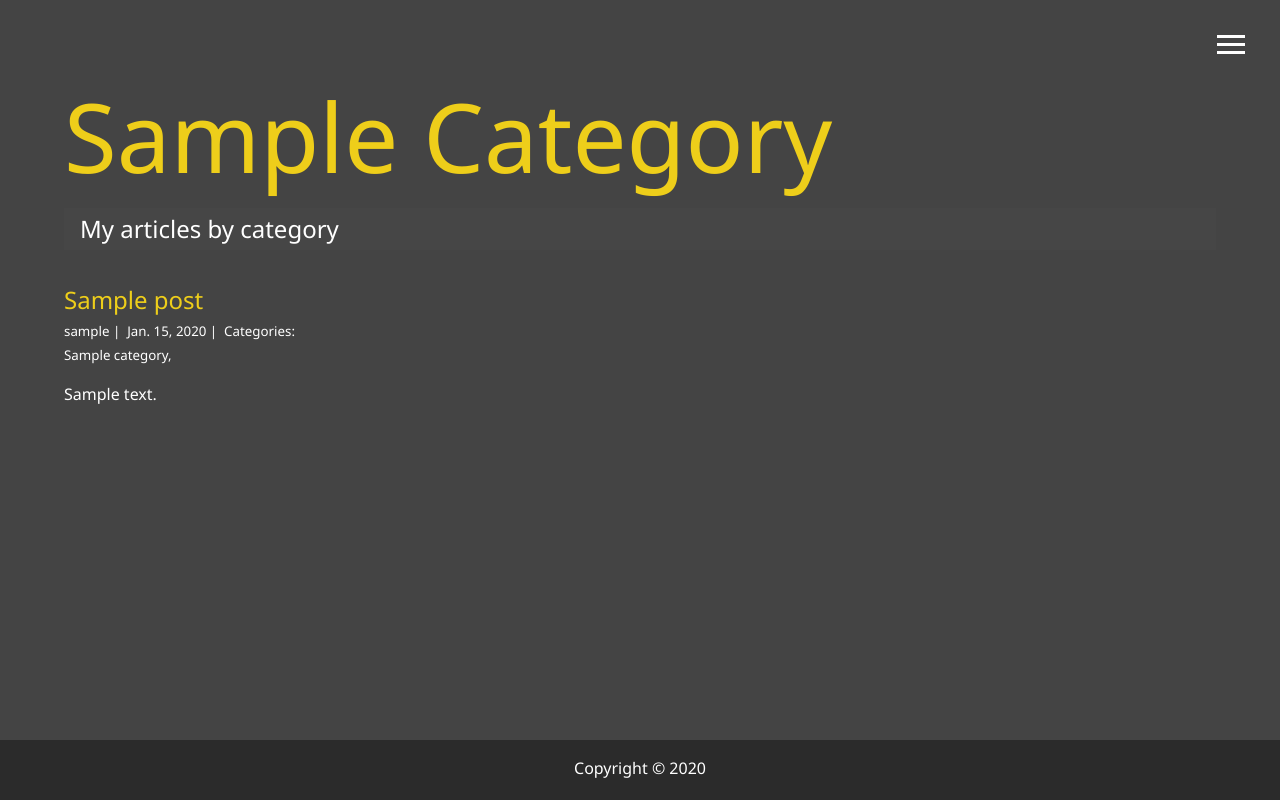
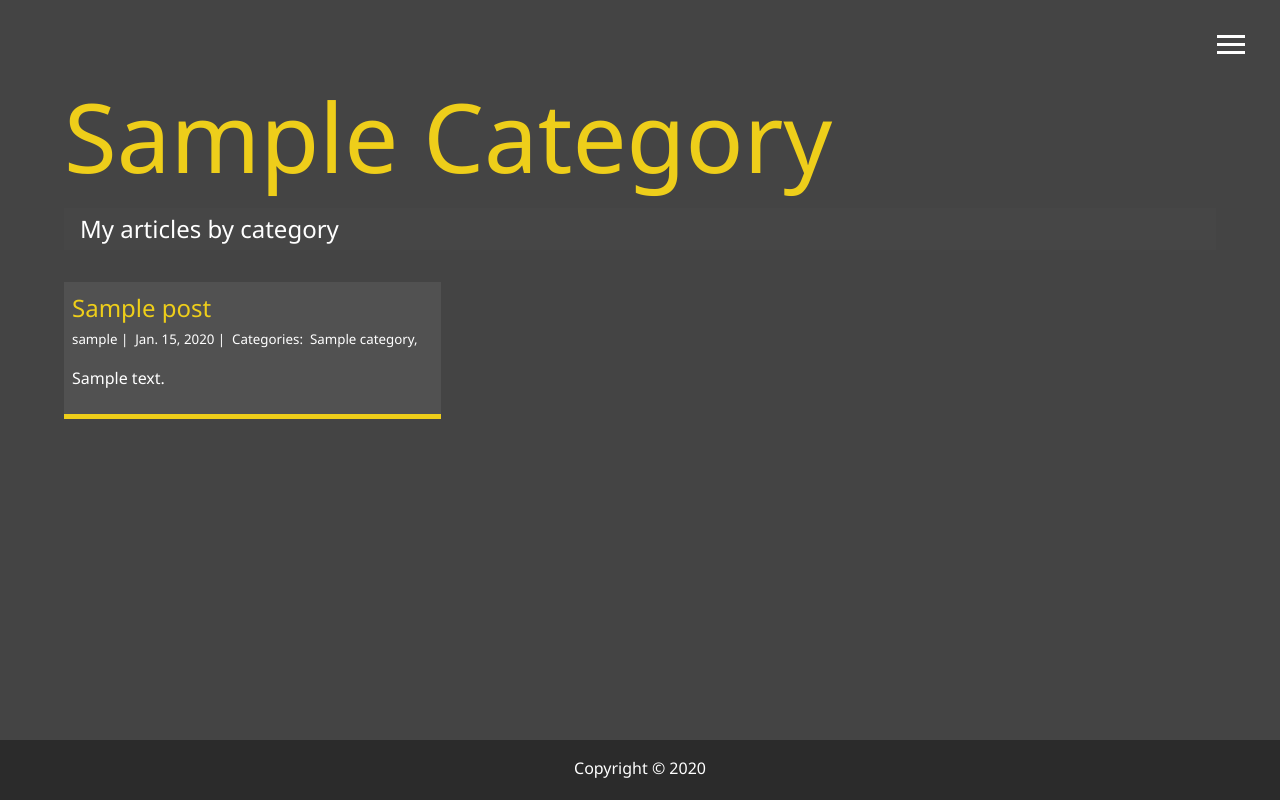
Before and after one commit to jaywongkot/modern-portfolio, a Django app: a page that uses templates/blog_category.html in a window 1280 px wide. Run offline with Django 3.2, Linux system fonts and the light colour scheme; tables that the repository leaves empty hold one stand-in row (values such as "Sample post"); some libraries are stand-ins or nearby versions.

Commit message:
Update a style for blog, blog_category and blog_detail

```diff
--- a/static/css/main.css
+++ b/static/css/main.css
@@ -332,6 +332,29 @@ main#home h1 {
   transition: all 0.5s ease-in-out;
 }
 
+.posts {
+  display: -ms-grid;
+  display: grid;
+  grid-gap: 0.7rem;
+  -ms-grid-columns: (1fr)[3];
+      grid-template-columns: repeat(3, 1fr);
+}
+
+.posts .post-list {
+  background: #515151;
+  padding: 0.5rem;
+  border-bottom: #eece1a 5px solid;
+}
+
+.blog-detail {
+  margin: auto;
+  width: 80%;
+  padding: 50px;
+  background: #515151;
+  padding: 3%;
+  border-bottom: #eece1a 5px solid;
+}
+
 .boxes {
   display: -webkit-box;
   display: -ms-flexbox;
--- a/templates/blog.html
+++ b/templates/blog.html
@@ -53,7 +53,7 @@
     </h2>
     <div class="posts">
       {% for post in posts %}
-      <div class="item">
+      <div class="post-list">
         <h2><a href="{% url 'blog_detail' post.pk %}" class="text-secondary">{{ post.title }}</a></h2>
         <small>
           {{ post.author }} |&nbsp;
--- a/templates/blog_category.html
+++ b/templates/blog_category.html
@@ -44,16 +44,16 @@
     </nav>
   </header>
 
-  <main id="work">
+  <main id="blog">
     <h1 class="lg-heading">
       <span class="text-secondary">{{ category | title}}</span>
     </h1>
     <h2 class="sm-heading">
       My articles by category
     </h2>
-    <div class="projects">
+    <div class="posts">
       {% for post in posts %}
-      <div class="item">
+      <div class="post-list">
         <h2><a href="{% url 'blog' %}" class="text-secondary">{{ post.title }}</a></h2>
         <small>
           {{ post.author }} |&nbsp;
--- a/templates/blog_detail.html
+++ b/templates/blog_detail.html
@@ -45,8 +45,8 @@
     </nav>
   </header>
 
-  <main id="work">
-    <div class="item">
+  <main id="blog">
+    <div class="blog-detail">
       <h1 class="lg-heading">
         <a href="{% url 'blog' %}" class="text-secondary">{{ post.title }}</a>
       </h1>
```
